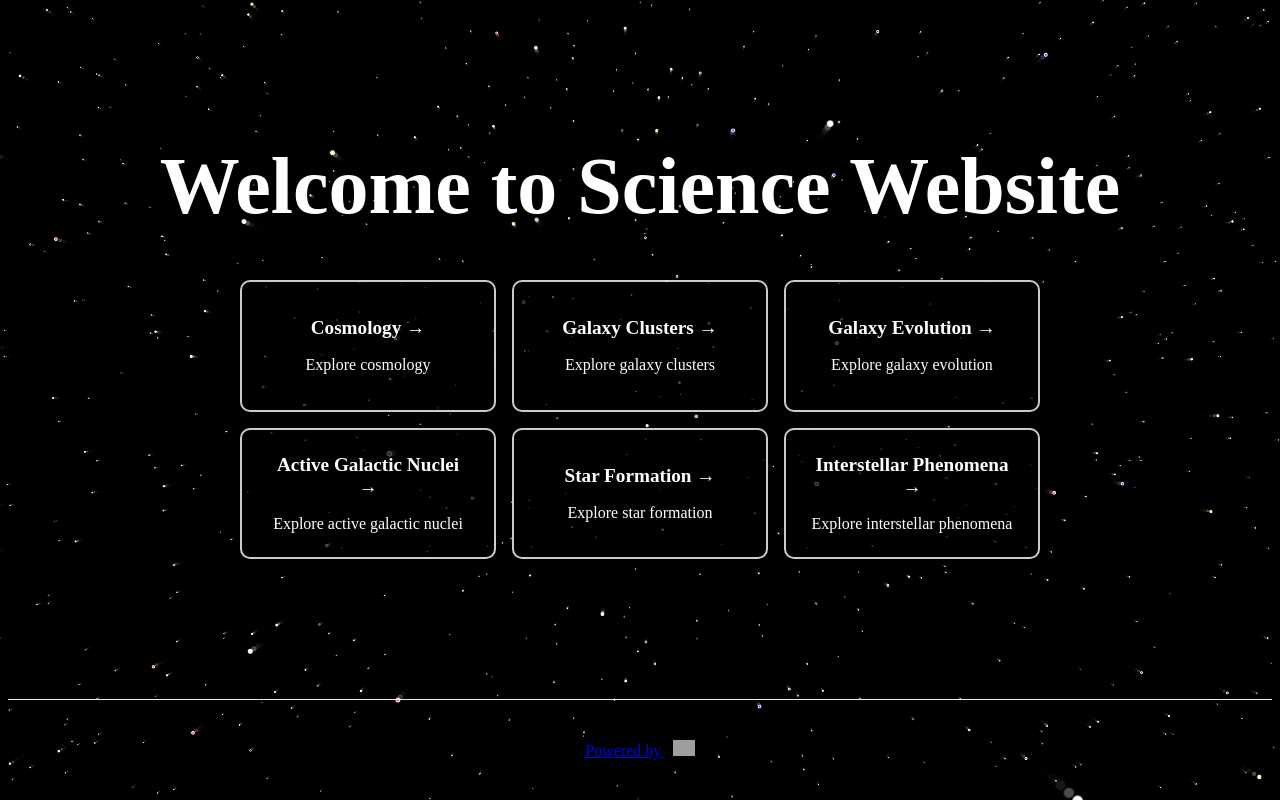
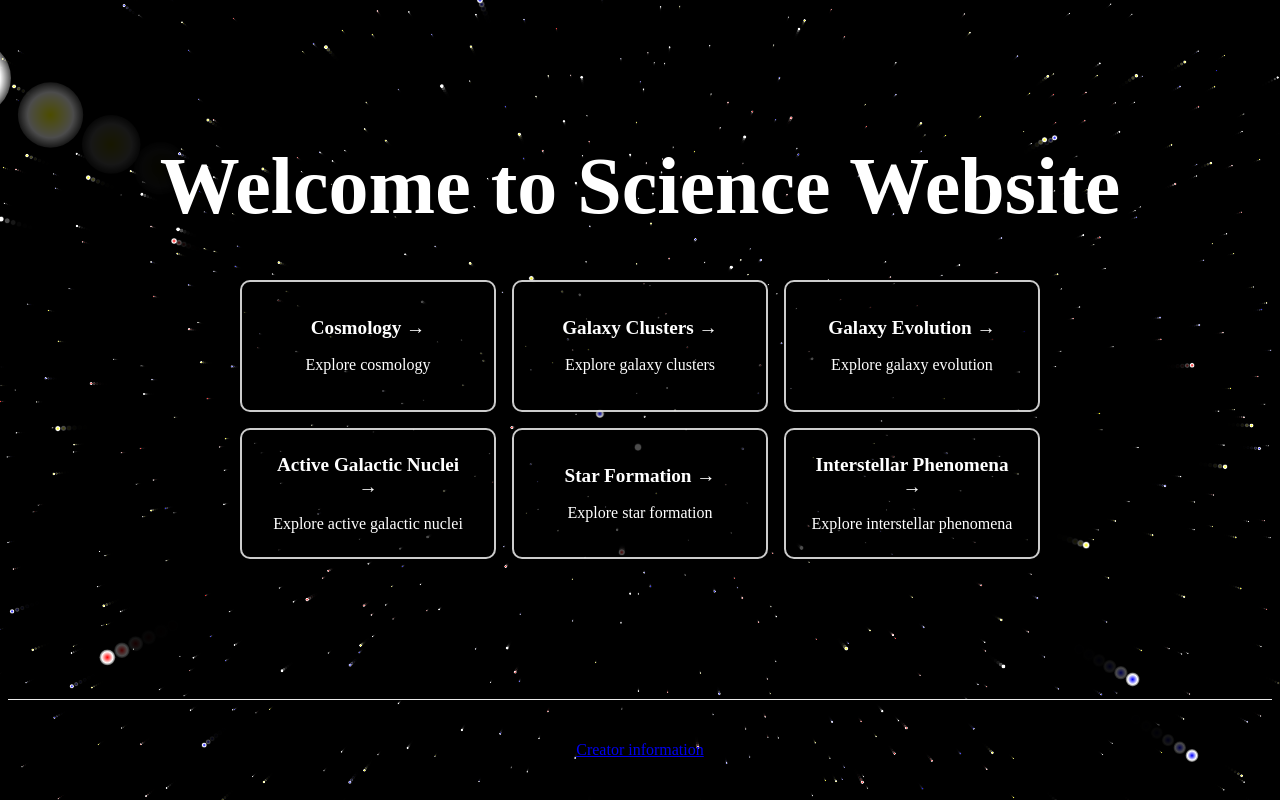
Before and after one commit to ryusei172525/Universe-Website, a Next.js app: page / in a window 1280 px wide. Built offline with nearby package versions, Linux system fonts and the light colour scheme; grey boxes are pictures that could not be loaded.

Commit message:
change design

```diff
--- a/pages/index.js
+++ b/pages/index.js
@@ -78,12 +78,11 @@ export default function Home() {
 
       <footer className={styles.footer}>
         <a
-          href="https://nextjs.org"
+          href="https://kano-ryusei.net/"
           target="_blank"
           rel="noopener noreferrer"
         >
-          Powered by{' '}
-          <img src="/vercel.svg" alt="Vercel Logo" className={styles.logo} />
+          Creator information
         </a>
       </footer>
     </div>
```
